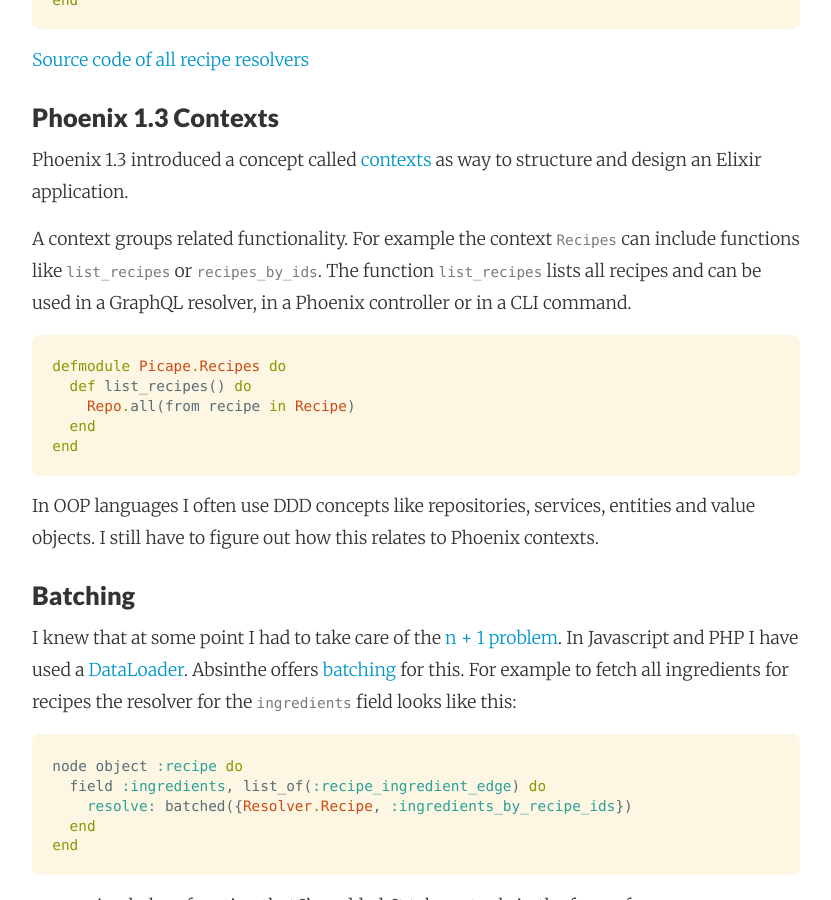
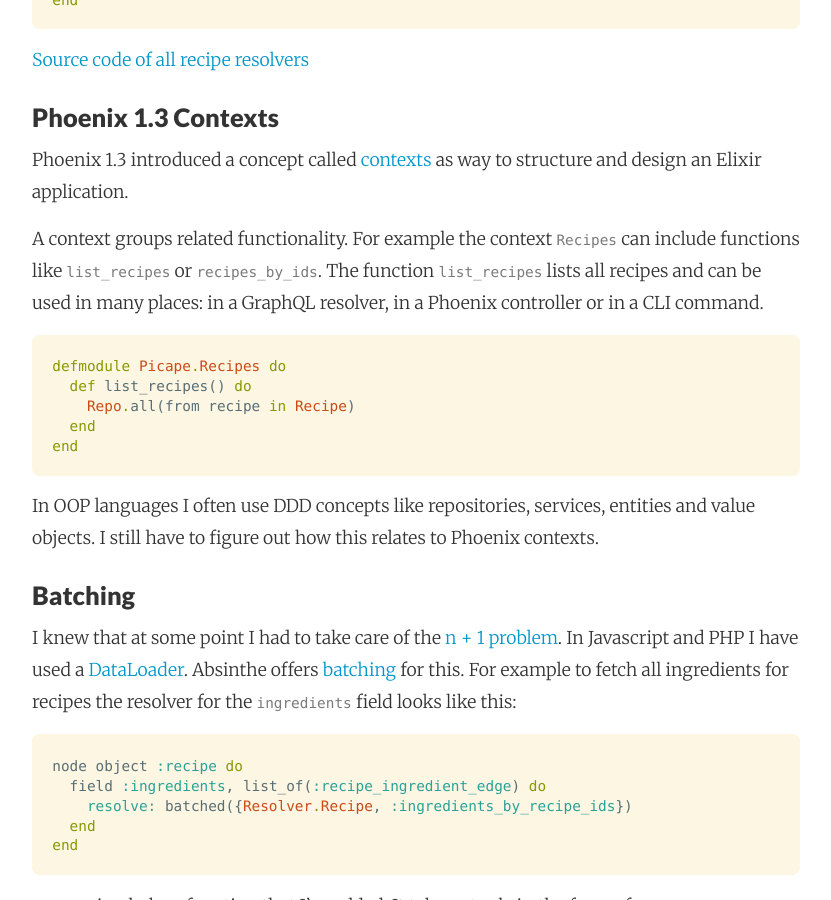
Before and after one commit to adri/adri.github.io, a Jekyll site: the page built from _posts/2017-09-27-learning-elixir-second-side-project-part2.md, in a window 1280 px wide and 900 px high, scrolled down 3198 px. Shown: the whole window, without its empty margins (224-1055 px from the left). Built offline with Jekyll 4.4.1, drawn with Linux system fonts in a browser that asks for light colours; nearby versions of some CDN libraries; comment, search, counter and statistics services are not loaded.

Commit message:
Autocommit from wiki

````diff
--- a/_posts/2017-09-27-learning-elixir-second-side-project-part2.md
+++ b/_posts/2017-09-27-learning-elixir-second-side-project-part2.md
@@ -84,7 +84,7 @@ end
 #### Phoenix 1.3 Contexts
 Phoenix 1.3 introduced a concept called [contexts](https://hexdocs.pm/phoenix/contexts.html#thinking-about-design) as way to structure and design an Elixir application.
 
-A context groups related functionality. For example the context `Recipes` can include functions like `list_recipes` or `recipes_by_ids`. The function `list_recipes` lists all recipes and can be used in a GraphQL resolver, in a Phoenix controller or in a CLI command.
+A context groups related functionality. For example the context `Recipes` can include functions like `list_recipes` or `recipes_by_ids`. The function `list_recipes` lists all recipes and can be used in many places: in a GraphQL resolver, in a Phoenix controller or in a CLI command.
 
 ```elixir
 defmodule Picape.Recipes do
````
